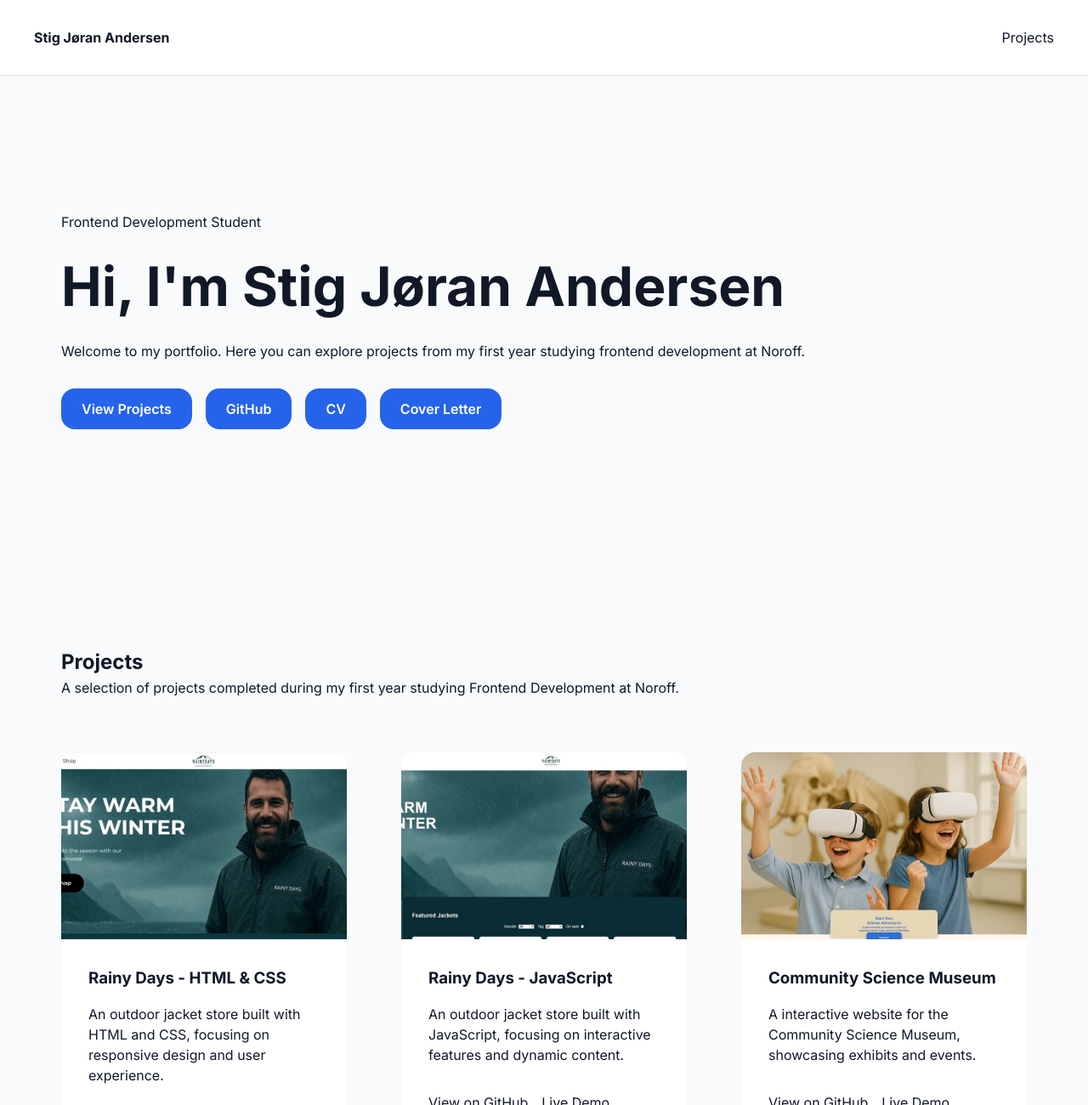
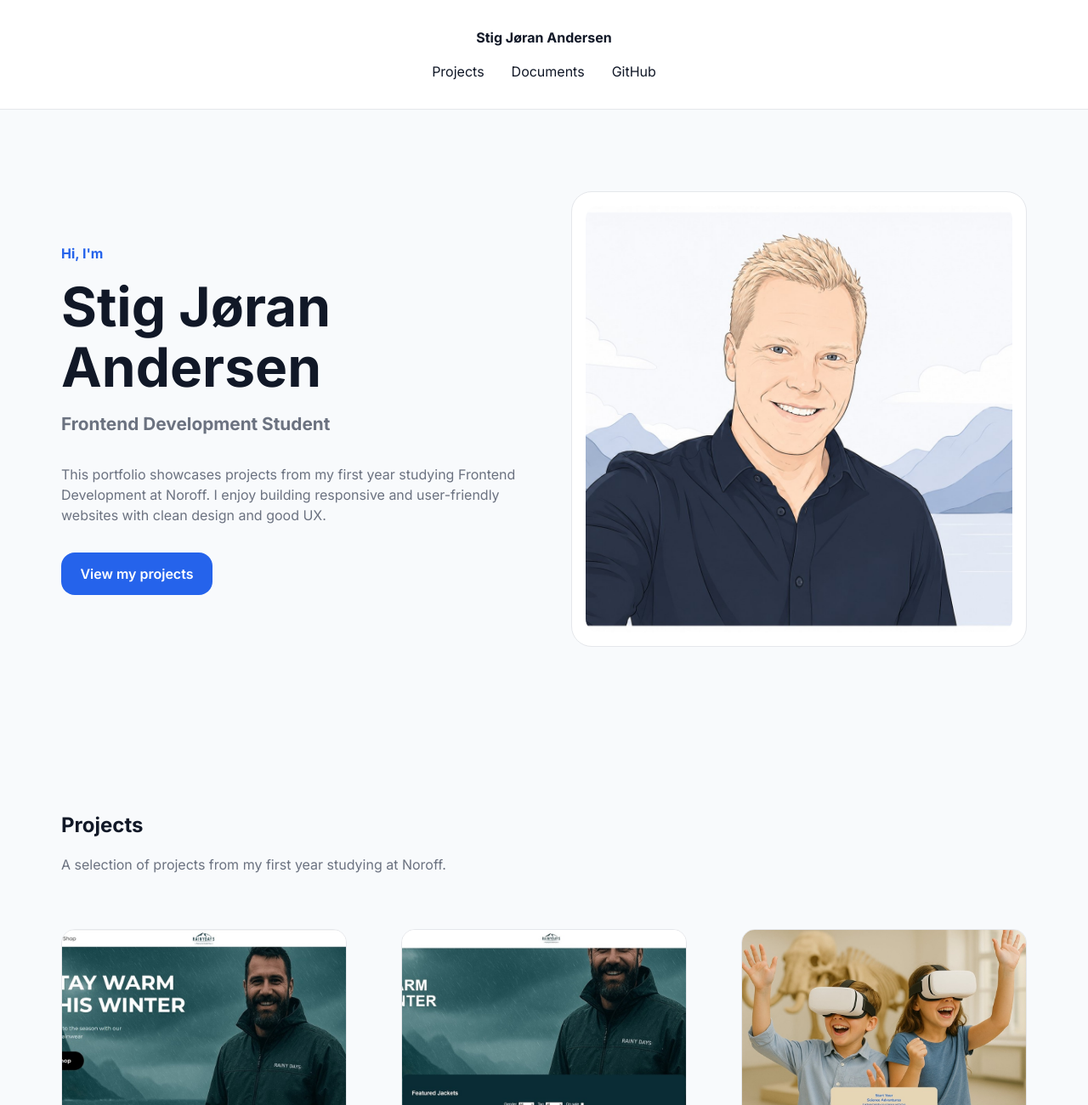
Before and after one commit to stigjoran/portfolio-1, a plain HTML site: page index.html in a window 1280 px wide. Shown: the top 1300 px of the page at 85% size. Drawn offline with Linux system fonts and the light colour scheme; a script that the page names is missing.

Commit message:
feat: polish portfolio layout

```diff
--- a/css/style.css
+++ b/css/style.css
@@ -67,7 +67,7 @@ nav {
     align-items: center;
 }
 
-nav span {
+.logo {
     font-weight: 700;
 }
 
@@ -76,34 +76,63 @@ nav ul {
     gap: var(--space-md);
 }
 
-#hero {
+.hero {
     max-width: var(--max-width);
     margin: 0 auto;
-    padding-top: 10rem;
-    padding-bottom: 10rem;
+    padding: var(--space-xl) var(--space-md);
+    display: grid;
+    gap: var(--space-lg);
+    align-items: center;
 }
 
-#hero h1 {
+.intro-text {
+    color: var(--color-primary);
+    font-weight: 700;
+}
+
+.hero h1 {
     font-size: 3rem;
+    line-height: 1.1;
     margin: var(--space-sm) 0;
 }
 
-.hero-buttons {
-    display: flex;
-    gap: var(--space-sm);
-    margin-top: var(--space-md);
-    flex-wrap: wrap;
+.hero h2 {
+    color: var(--color-muted);
+    font-size: 1.3rem;
+    margin-bottom: var(--space-md);
 }
 
-.hero-buttons a {
+.hero-description {
+    max-width: 600px;
+    color: var(--color-muted);
+    margin-bottom: var(--space-md);
+}
+
+.primary-button,
+.secondary-button {
+    display: inline-block;
     background-color: var(--color-primary);
-    color: white;
-    padding: 0.75rem 1.5rem;
+    color:#ffffff;
+    padding: 0.8rem 1.4rem;
     border-radius: var(--radius-md);
     font-weight: 600;
 }
 
-#projects {
+.hero-image-wrapper {
+    background-color: var(--color-surface);
+    border: 1px solid var(--color-border);
+    border-radius: var(--radius-lg);
+    padding: var(--space-sm);
+}
+
+.hero-image {
+    width: 100%;
+    border-radius: var(--radius-md);
+    aspect-ratio: 1 / 1;
+    object-fit: cover;
+}
+
+.projects-section {
     max-width: var(--max-width);
     margin: 0 auto;
 }
@@ -112,12 +141,6 @@ nav ul {
     display: grid;
     gap: var(--space-lg);
     margin-top: var(--space-lg);
-}
-
-.project-card {
-    background-color: var(--color-surface);
-    border-radius: var(--radius-md);
-    overflow: hidden;
 }
 
 .project-card img {
@@ -148,10 +171,106 @@ nav ul {
     gap: var(--space-sm);
 }
 
+.section-description {
+    color: var(--color-muted);
+    max-width: 600px;
+    margin-top: var(--space-sm);
+}
+
+.project-card,
+.document-card {
+    background-color: var(--color-surface);
+    border: 1px solid var(--color-border);
+    border-radius: var(--radius-md);
+    overflow: hidden;
+}
+
+.project-content {
+    padding: var(--space-md);
+}
+
+.project-card h3,
+.project-card p,
+.project-links {
+    padding-left: 0;
+    padding-right: 0;
+}
+
+.project-links a {
+    color: var(--color-primary);
+    font-weight: 600;
+}
+
+.documents-section {
+    max-width: var(--max-width);
+    margin: 0 auto;
+}
+
+.document-list {
+    display: grid;
+    gap: var(--space-md);
+    margin-top: var(--space-lg);
+}
+
+.document-card {
+    padding: var(--space-md);
+}
+
+.document-card p {
+    color: var(--color-muted);
+    margin: var(--space-md) 0 var(--space-sm);
+}
+
+.site-footer {
+    background-color: var(--color-surface);
+    border-top: 1px solid var(--color-border);
+    padding: var(--space-md) var(--space-md);
+    display: flex;
+    flex-direction: column;
+    gap: var(--space-sm);
+    align-items: center;
+    text-align: center;
+    color: var(--color-muted);
+}
+
+.footer-links {
+    display: flex;
+    gap: var(--space-md);
+}
+
+.footer-links a {
+    color: var(--color-primary);
+    font-weight: 600;
+}
+
 
 @media (min-width: 768px) {
-    #hero h1 {
+    .hero {
+        grid-template-columns: 1fr 1fr;
+    }
+
+    .hero h1 {
         font-size: 4rem;
+    }
+
+    .document-list {
+        grid-template-columns: repeat(2, 1fr);
+    }
+
+    .site-footer {
+        flex-direction: row;
+        justify-content: space-between;
+        align-items: center;
+    }
+
+    nav {
+        flex-direction: column;
+        gap: 1rem;
+    }
+
+    nav ul {
+        flex-wrap: wrap;
+        justify-content: center;
     }
 }
 
--- a/index.html
+++ b/index.html
@@ -3,7 +3,7 @@
 <head>
     <meta charset="UTF-8">
     <meta name="viewport" content="width=device-width, initial-scale=1.0">
-    <title>Stig Jøran - Portfolio</title>
+    <title>Stig Jøran Andersen- Portfolio</title>
 
     <link rel="preconnect" href="https://fonts.googleapis.com">
     <link rel="preconnect" href="https://fonts.gstatic.com" crossorigin>
@@ -13,44 +13,59 @@
     <script src="js/script.js" defer></script>
 </head>
 <body>
-    <header>
-        <nav>
-            <span>Stig Jøran Andersen</span>
+    <header class="site-header">
+        <nav class="navbar">
+            <a href="#" class="logo">Stig Jøran Andersen</a>
 
-            <ul>
+            <ul class="nav-links">
                 <li><a href="#projects">Projects</a></li>
+                <li><a href="#documents">Documents</a></li>
+                <li><a href="https://github.com/stigjoran" target="_blank">GitHub</a></li>
             </ul>
         </nav>
     </header>
 
     <main>
 
-    <section id="hero">
-            <p>Frontend Development Student</p>
+    <section class="hero">
+        <div class="hero-content">
+            <p class="intro-text">Hi, I'm</p>
 
-            <h1>Hi, I'm Stig Jøran Andersen</h1>
+            <h1>Stig Jøran Andersen</h1>
 
-            <p>Welcome to my portfolio. Here you can explore projects from my first year studying frontend development at Noroff.</p>
+            <h2>Frontend Development Student</h2>
 
-        <div class="hero-buttons">
-            <a href="#projects">View Projects</a>
-            <a href="https://github.com/stigjoran" target="_blank">GitHub</a>
-            <a href="assets/documents/stig-joran-cv.pdf" target="_blank">CV</a>
-            <a href="assets/documents/cover-letter.pdf" target="_blank">Cover Letter</a>
+            <p class="hero-description">
+                This portfolio showcases projects from my first year studying Frontend Development at Noroff.
+                I enjoy building responsive and user-friendly websites with clean design and good UX.
+            </p>
+
+            <a href="#projects" class="primary-button">
+                View my projects
+            </a>
+        </div>
+
+        <div class="hero-image-wrapper">
+            <img src="assets/images/portfolio-img-chat-gpt.jpg"
+            alt="Illustration of Stig Jøran Andersen"
+            class="hero-image">
         </div>
     </section>
 
-    <section id="projects">
+
+    <section id="projects" class="projects-section">
         <h2>Projects</h2>
 
-        <p>
-            A selection of projects completed during my first year studying Frontend Development at Noroff.
+        <p class="section-description">
+            A selection of projects from my first year studying at Noroff.
         </p>
 
         <div class="project-list">
 
             <article class="project-card">
                 <img src="assets/images/rainydays-html-css.jpg" alt="Rainy Days HTML and CSS project">
+
+                <div class="project-content">
 
                 <h3>Rainy Days - HTML & CSS</h3>
                 <p>
@@ -61,39 +76,92 @@
                     <a href="https://github.com/stigjoran/html-css-stigjoran"  target="_blank">View on GitHub</a>
                     <a href="https://stigjoran.github.io/html-css-stigjoran/"  target="_blank">Live Demo</a>
                 </div>
+                </div>
             </article>
 
             <article class="project-card">
                 <img src="assets/images/rainydays-js.jpg" alt="Rainy Days JavaScript project">
 
-                <h3>Rainy Days - JavaScript</h3>
+                <div class="project-content">
+
+                <h3>Rainy Days - JavaScript 1</h3>
                 <p>
-                    An outdoor jacket store built with JavaScript, focusing on interactive features and dynamic content.
+                    The next step of my Rainy Days project with JavaScript.
+                    Added product filtering, dynamic content and interactivity.
                 </p>
 
                 <div class="project-links">
                     <a href="https://github.com/stigjoran/JS1-CA-RainyDays"  target="_blank">View on GitHub</a>
                     <a href="https://stigjoran.github.io/JS1-CA-RainyDays/"  target="_blank">Live Demo</a>
                 </div>
+                </div>
             </article>
 
             <article class="project-card">
                 <img src="assets/images/community-science-museum.jpg" alt="Community Science Museum project">
 
-                <h3>Community Science Museum</h3>
+                <div class="project-content">
+                    <h3>Community Science Museum</h3>
                 <p>
-                    A interactive website for the Community Science Museum, showcasing exhibits and events.
+                    A multi page website for a fictional science museum built with HTML, CSS and JavaScript,
+                    focusing on accessibility and user experience.
                 </p>
 
-                <div class="project-links">
-                    <a href="https://github.com/stigjoran/semester-project"  target="_blank">View on GitHub</a>
-                    <a href="https://stigjoran.github.io/semester-project/"  target="_blank">Live Demo</a>
+                    <div class="project-links">
+                        <a href="https://github.com/stigjoran/semester-project"  target="_blank">View on GitHub</a>
+                        <a href="https://stigjoran.github.io/semester-project/"  target="_blank">Live Demo</a>
+                    </div>
                 </div>
             </article>
 
         </div>
     </section>
+    <section id="documents" class="documents-section">
+        <h2>Documents</h2>
 
+        <p class="section-description">
+            Download my CV and cover letter.
+        </p>
+
+        <div class="document-list">
+
+            <article class="document-card">
+                <h3>CV</h3>
+
+                <p>
+                    Download my curriculum vitae.
+                </p>
+
+                <a href="assets/documents/stig-joran-cv.pdf"
+                target="_blank"
+                class="secondary-button">Download PDF</a>
+            </article>
+
+            <article class="document-card">
+                <h3>Cover Letter</h3>
+
+                <p>
+                    Download my cover letter.
+                </p>
+
+                <a href="assets/documents/cover-letter.pdf"
+                target="_blank"
+                class="secondary-button">Download PDF</a>
+            </article>
+
+        </div>
+    </section>
     </main>
+    <footer class="site-footer">
+        <div>
+            <p>© 2026 Stig Jøran Andersen</p>
+            <p>Frontend Development Student</p>
+        </div>
+
+        <div class="footer-links">
+            <a href="https://github.com/stigjoran" target="_blank">GitHub</a>
+            <a href="https://www.linkedin.com/in/stig-j%C3%B8ran-andersen-192608230/" target="_blank">LinkedIn</a>
+        </div>
+    </footer>
 </body>
 </html>
```
Also changed, not shown: assets/images/portfolio-img-chat-gpt.jpg (added).
